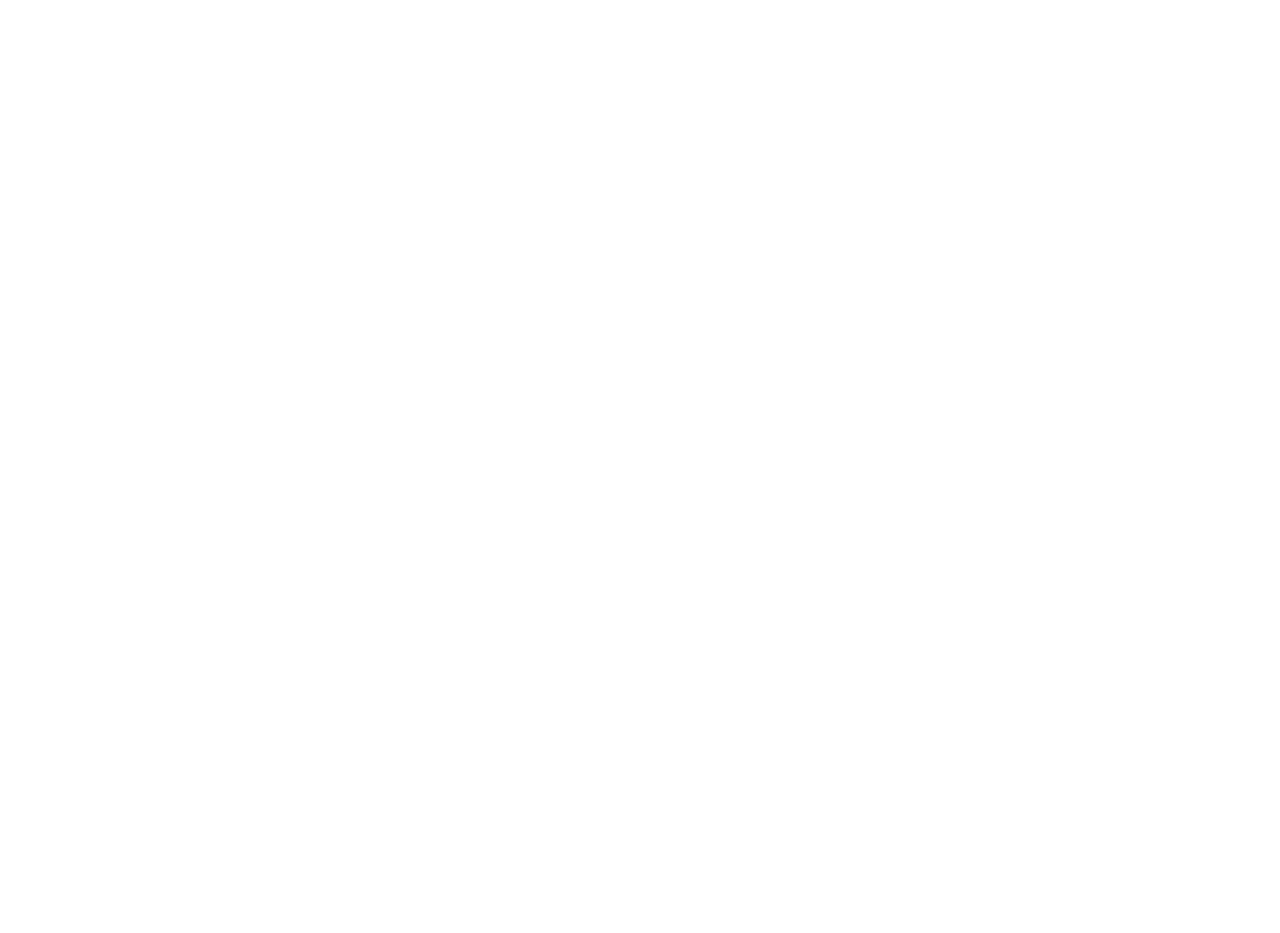
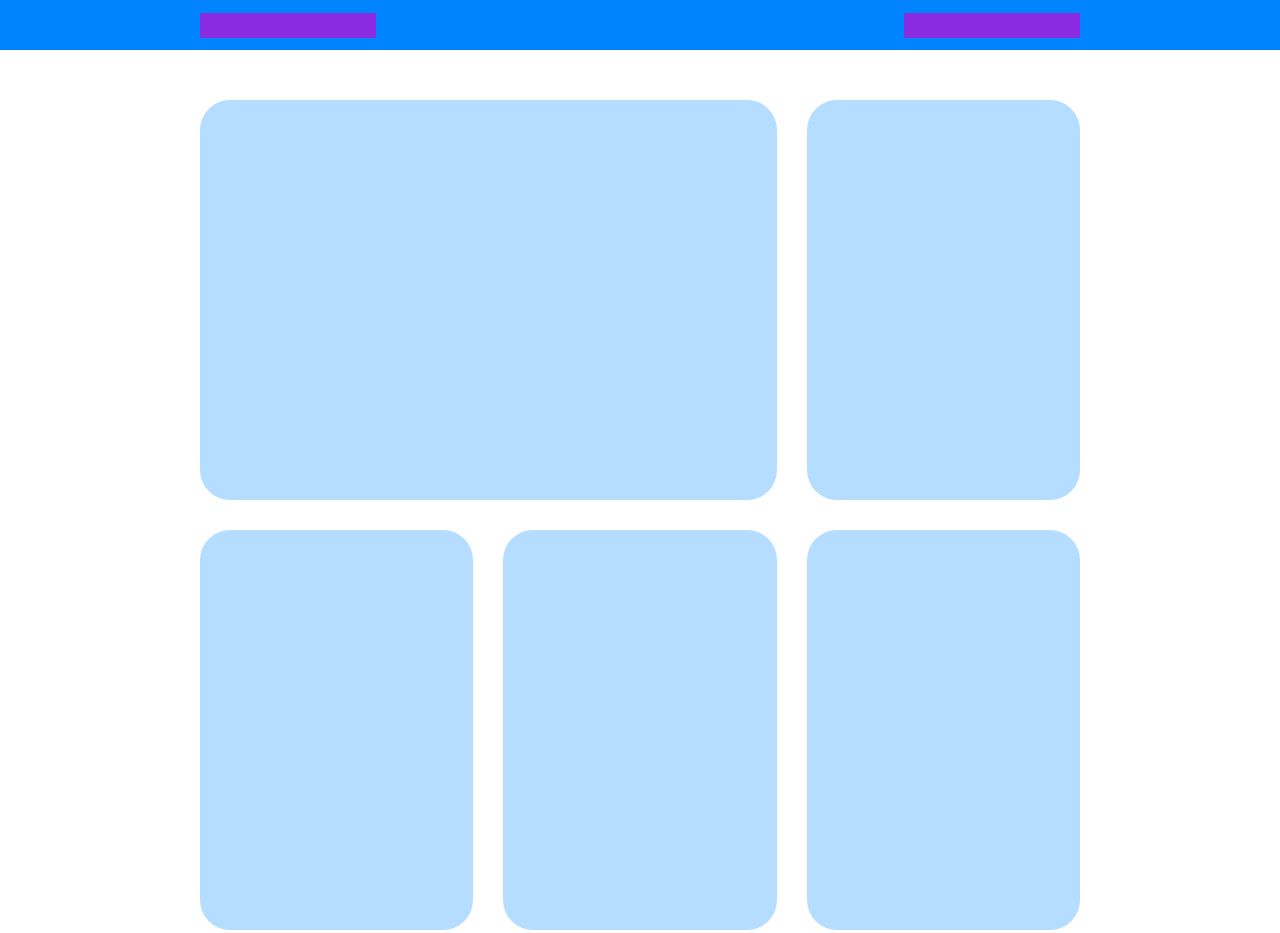
Before and after one commit to GiuseppeBergamo/htmlcss-responsive-layout, a plain HTML site: page index.html in a window 1280 px wide. Before the commit the page ends 800 px from the top, so only its background shows below. Drawn offline with Linux system fonts and the light colour scheme.

Commit message:
added header and first section layout

```diff
--- a/css/style.css
+++ b/css/style.css
@@ -2,4 +2,110 @@
     margin: 0;
     padding: 0;
     box-sizing: border-box;
+    font-family: 'PT Sans', sans-serif;
 }
+
+/* Generics */
+header{
+    width: 100%;
+    min-height: 50px;
+    position: fixed;
+    z-index: 1;
+    background-color: #0084fd;
+}
+
+main{
+    padding-top: 100px;
+}
+
+
+/* Utilities */
+
+
+.container{
+    width: 100%;
+    min-height: 50px;
+    margin: 0 auto;
+    padding: 0 30px;
+}
+
+.j-space-between{
+    justify-content: space-between;
+}
+
+.align-center{
+    align-items: center;
+}
+
+.d-flex{
+    display: flex;
+}
+
+.row{
+    display: flex;
+    flex-wrap: wrap;
+    flex-direction: column;
+
+}
+
+.col{
+    background-color: #b5ddff;
+    min-height: 400px;
+    width: 100%;
+    margin-bottom: 25px;
+    border-radius: 30px;
+}
+
+
+
+/* Header */
+
+.logo{
+    width: 20%;
+    min-height: 25px;
+    background-color: blueviolet;
+}
+
+.nav-drop-down{
+    width: 20%;
+    min-height: 25px;
+    background-color: blueviolet;
+}
+
+
+
+
+
+/* TABLET */
+
+@media screen and (min-width: 768px) {
+
+    .row{
+        flex-direction: row;
+        justify-content: space-between;
+        margin: 0 -15px;
+    }
+
+    .col{
+        margin: 0 15px;
+        margin-bottom: 30px;
+    }
+
+    .col.w-67{
+        width: calc(100% / 3 * 2 - 30px)
+    }
+
+    .col.w-33{
+        width: calc(100% / 3 - 30px)
+    }
+}
+
+
+/* DESKTOP */
+
+
+@media screen and (min-width: 1200px) {
+    .container{
+        padding: 0 200px;
+    }
+}
--- a/index.html
+++ b/index.html
@@ -4,9 +4,50 @@
     <meta charset="UTF-8">
     <meta http-equiv="X-UA-Compatible" content="IE=edge">
     <meta name="viewport" content="width=device-width, initial-scale=1.0">
+    <link rel="stylesheet" href="css/style.css">
+    <link rel="stylesheet" href="https://cdnjs.cloudflare.com/ajax/libs/font-awesome/6.1.1/css/all.min.css" integrity="sha512-KfkfwYDsLkIlwQp6LFnl8zNdLGxu9YAA1QvwINks4PhcElQSvqcyVLLD9aMhXd13uQjoXtEKNosOWaZqXgel0g==" crossorigin="anonymous" referrerpolicy="no-referrer" />
+    <link rel="preconnect" href="https://fonts.googleapis.com">
+    <link rel="preconnect" href="https://fonts.gstatic.com" crossorigin>
+    <link href="https://fonts.googleapis.com/css2?family=PT+Sans:wght@400;700&display=swap" rel="stylesheet">
     <title>Logo</title>
 </head>
 <body>
+    <header>
+        <div class="container d-flex j-space-between align-center">
+            <div class="logo">
 
+            </div>
+
+            <div class="nav-drop-down">
+
+            </div>
+        </div>
+    </header>
+
+
+    <main>
+        <div class="container">
+            <section id="first">
+                <div class="row">
+                    <div class="col w-67">
+
+                    </div>
+                    <div class="col w-33">
+
+                    </div>
+                    <div class="col w-33">
+
+                    </div>
+                    <div class="col w-33">
+
+                    </div>
+                    <div class="col w-33">
+
+                    </div>
+
+                </div>
+            </section>
+        </div>
+    </main>
 </body>
 </html>
```
